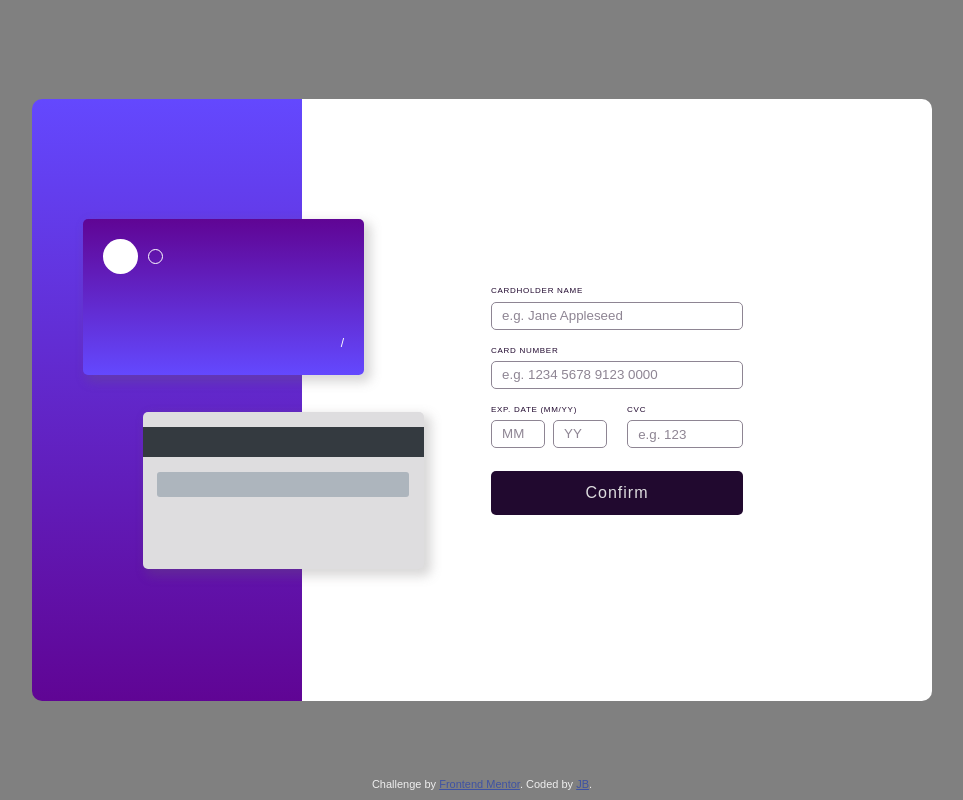
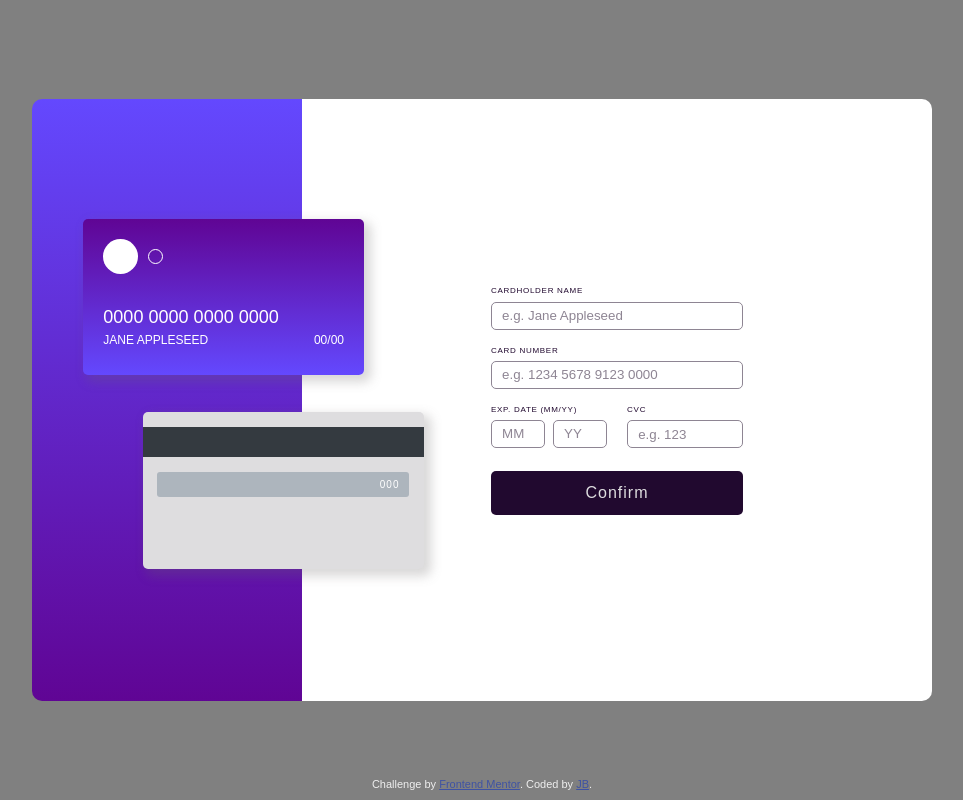
Before and after one commit to I-IAMBATMAN-N/react-interactive-card-2, a React (Vite) app: page / in a window 1280 px wide. Shown: the whole page, without its empty margins (158-1121 px from the left). Built offline with nearby package versions, Linux system fonts and the light colour scheme.

Commit message:
[FIX] card fill function

```diff
--- a/src/Cards.jsx
+++ b/src/Cards.jsx
@@ -1,4 +1,20 @@
-export default function Cards({ number, name, month, year, cvc }) {
+export default function Cards({ name, number, month, year, cvc }) {
+  function fillNumber() {
+    let string = number;
+    if (number.length > 0) {
+      for (let i = 0; i < 19 - number.length; i++) {
+        if (string.length === 4 || string.length === 9 || string.length === 14)
+          string += " ";
+        else string += "0";
+      }
+      // if (number.length === 4 || number.length === 9 || number.length === 14) {
+      //   string += " ";
+      // }
+      // return setNumber(String(e.target.value) + string);
+    }
+
+    return string;
+  }
   return (
     <>
       <section className="card front-card">
@@ -6,18 +22,27 @@ export default function Cards({ number, name, month, year, cvc }) {
           <span></span>
           <span id="logo-smaller"></span>
         </div>
-        <p className="card-front-number">{number}</p>
+        <p className="card-holder-number">
+          {number.length > 0 ? fillNumber() : "0000 0000 0000 0000"}
+        </p>
         <div className="card-bottom-info-container">
-          <p className="card-holder-name">{name}</p>
+          <p className="card-front-name">
+            {name.length > 0 ? name : "Jane Appleseed"}
+          </p>
           <p className="expiration-date">
-            <span className="expiration-date-month">{month}</span>/
-            <span className="expiration-date-year">{year}</span>
+            <span className="expiration-date-month">
+              {month.length > 0 ? month : "00"}
+            </span>
+            /
+            <span className="expiration-date-year">
+              {year.length > 0 ? year : "00"}
+            </span>
           </p>
         </div>
       </section>
       <section className="card back-card">
         <div className="tape"></div>
-        <p className="card-ccv">{cvc}</p>
+        <p className="card-ccv">{cvc.length > 0 ? cvc : "000"}</p>
         <div className="bar-design"></div>
       </section>
     </>
```
